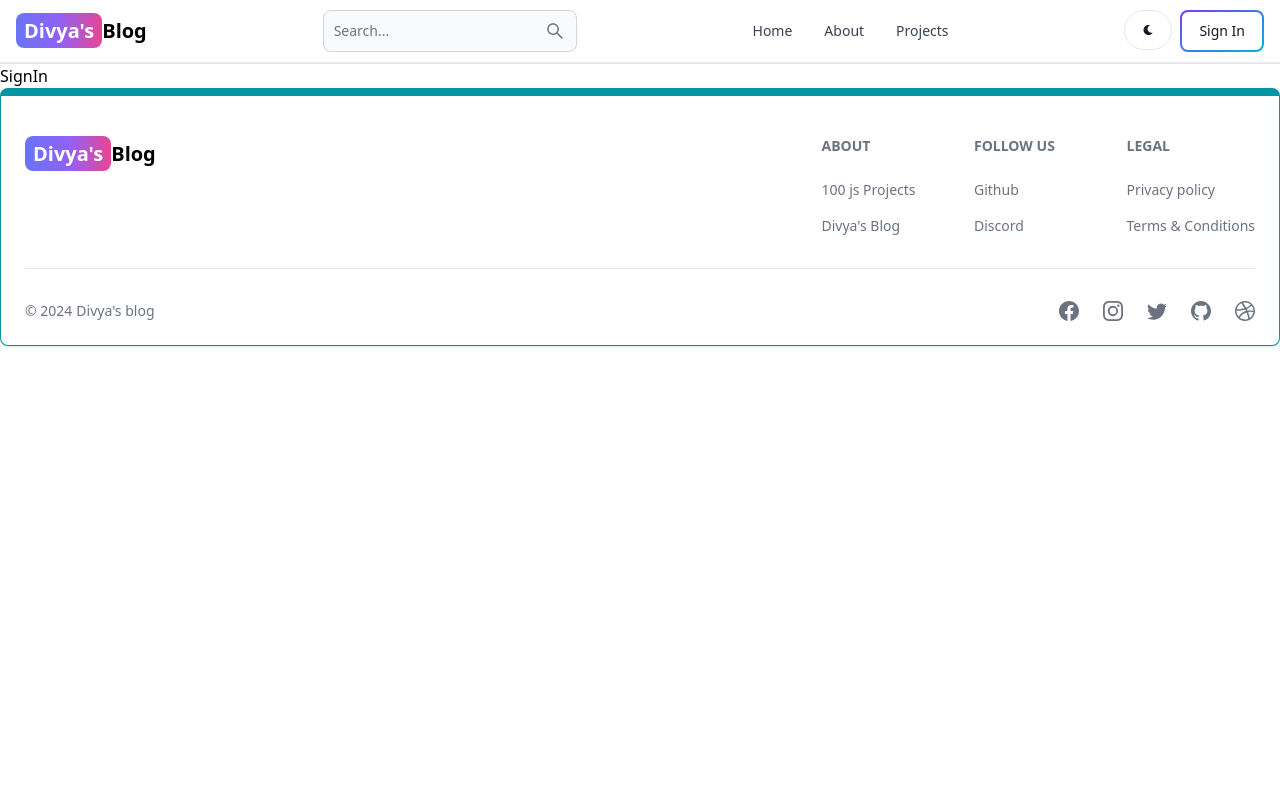
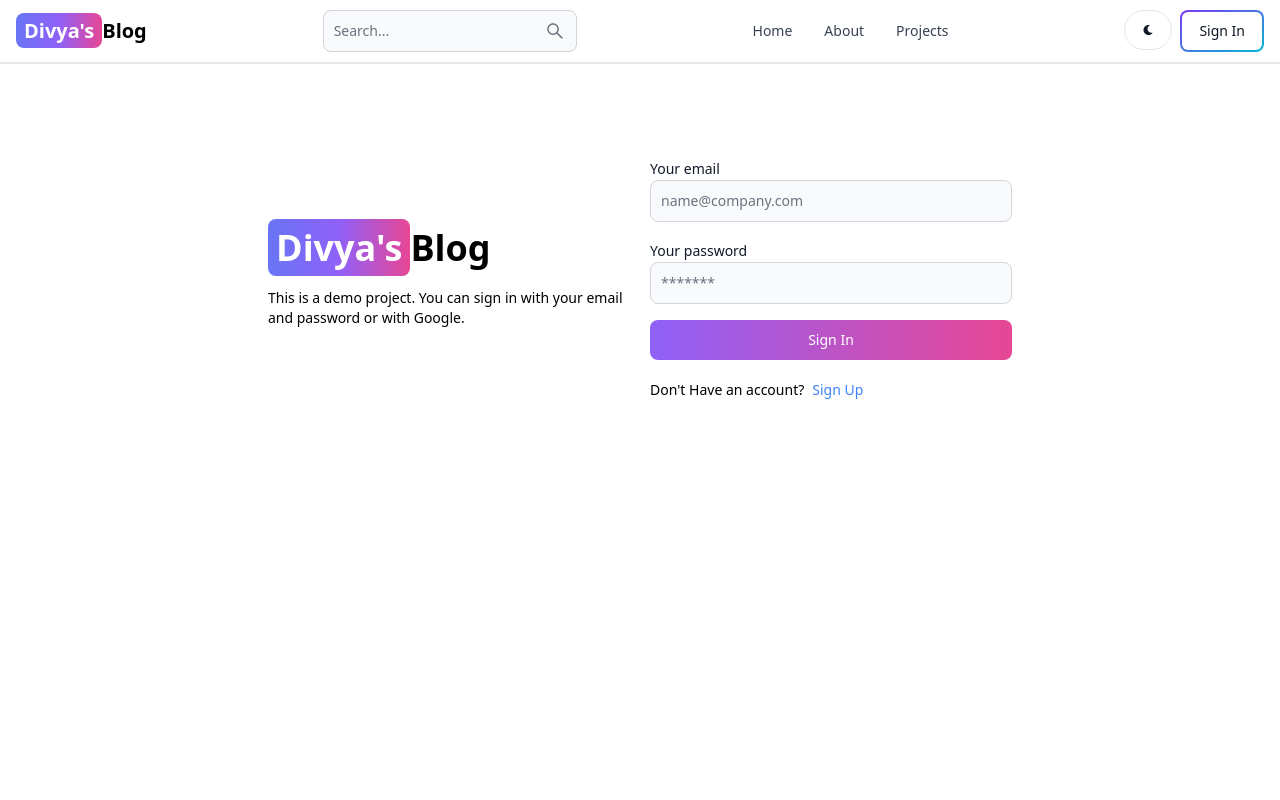
Before and after one commit to Divya-striver/mern-blog, a React (Vite) app in the folder Mern Blog/client/: page /sign-in in a window 1280 px wide. Shown: the top 800 px of the page. Built offline with nearby package versions, Linux system fonts and the light colour scheme.

Commit message:
complete signin page functionality

```diff
--- a/Mern Blog/client/src/pages/SignIn.jsx
+++ b/Mern Blog/client/src/pages/SignIn.jsx
@@ -1,6 +1,100 @@
+import { Alert, Button, Label, Spinner, TextInput } from "flowbite-react";
+import { useState } from "react";
+import { Link, useNavigate } from "react-router-dom";
+
 
 export default function SignIn() {
+  const [formData, setFormData] = useState({});
+  const [errorMessage, setErrorMessage] = useState(null);
+  const [loading, setLoading] = useState(false);
+  const navigate = useNavigate();
+  const handleChange = (e) => {
+      setFormData({ ...formData, [e.target.id]: e.target.value.trim() });
+  };
+  const handleSubmit = async (e) => {
+    e.preventDefault();
+    if(!formData.email || !formData.password){
+      return setErrorMessage('Please fill out all fields.');
+    }
+    try{
+      setLoading(true);
+      setErrorMessage(null);
+      const res = await fetch('/api/auth/signin', {
+        method: 'POST',
+        headers: { 'Content-Type': 'application/json' },
+        body: JSON.stringify(formData),
+      });
+      const data = await res.json();
+      if(data.success === false)
+      {
+        return setErrorMessage(data.message);
+      }
+       setLoading(false);
+       if(res.ok)
+       {
+        navigate('/');
+       }
+    }catch (error){
+      setErrorMessage(error.message);
+      setLoading(false);
+    }
+
+  };
   return (
-    <div>SignIn</div>
-  )
+   <div className='min-h-screen mt-20'>
+      <div className="flex p-3 max-w-3xl mx-auto flex-col md:flex-row md:items-center gap-5 ">
+
+        <div className="flex-1">
+        <Link to='/' className='font-bold dark:text-white text-4xl'>
+         <span className='px-2 py-1 bg-gradient-to-r from-indigo-500 via-purple-500 to-pink-500 rounded-lg text-white'>Divya's</span>
+         Blog
+      </Link>
+      <p className='text-sm mt-5'>
+      This is a demo project. You can sign in with your email and password or with Google.
+      </p>
+        </div>
+
+        <div className="flex-1">
+           <form className='flex flex-col gap-4'onSubmit={handleSubmit}>
+            <div>
+              <Label value='Your email' />
+              <TextInput type='email' placeholder='name@company.com' id='email'  onChange={handleChange}   />
+            </div>
+            <div>
+              <Label value='Your password' />
+              <TextInput type='password' placeholder='*******' id='password'  onChange= {handleChange}  />
+            </div>
+            <Button gradientDuoTone='purpleToPink' type='submit' disabled={loading}>{
+             loading ? (
+                  <>
+                  <Spinner size='sm' />
+                  <span className='pl-3'>Loading...</span>
+                  </>
+
+             ) : (
+              'Sign In'
+             )
+            }
+            </Button>
+           </form>
+           <div className="flex gap-2 text-sm mt-5">
+            <span>Don't Have an account?</span>
+            <Link to='/sign-up' className='text-blue-500'>
+            Sign Up
+            </Link>
+
+           </div>
+           {
+            errorMessage && (
+              <Alert className='mt-5' color='failure'>
+                {errorMessage}
+              </Alert>
+            )
+           }
+        </div>
+
+      </div>
+
+    </div>
+  );
 }
```
